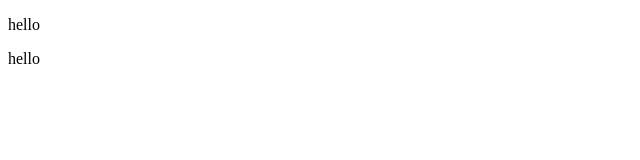
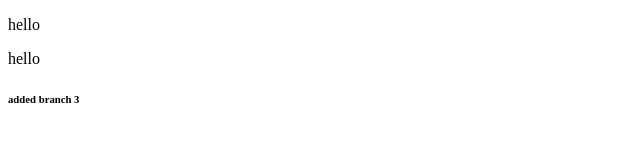
Before and after one commit to 2410993008/hello, a plain HTML site: page index.html in a window 1280 px wide. Shown: the full height of the page, 0-640 px from the left. Drawn offline with Linux system fonts and the light colour scheme.

Commit message:
added branch3

```diff
--- a/index.html
+++ b/index.html
@@ -8,5 +8,6 @@
 <body>
     <p>hello</p>
     <p>hello</p>
+    <h6>added branch 3</h6>
 </body>
 </html>
```
